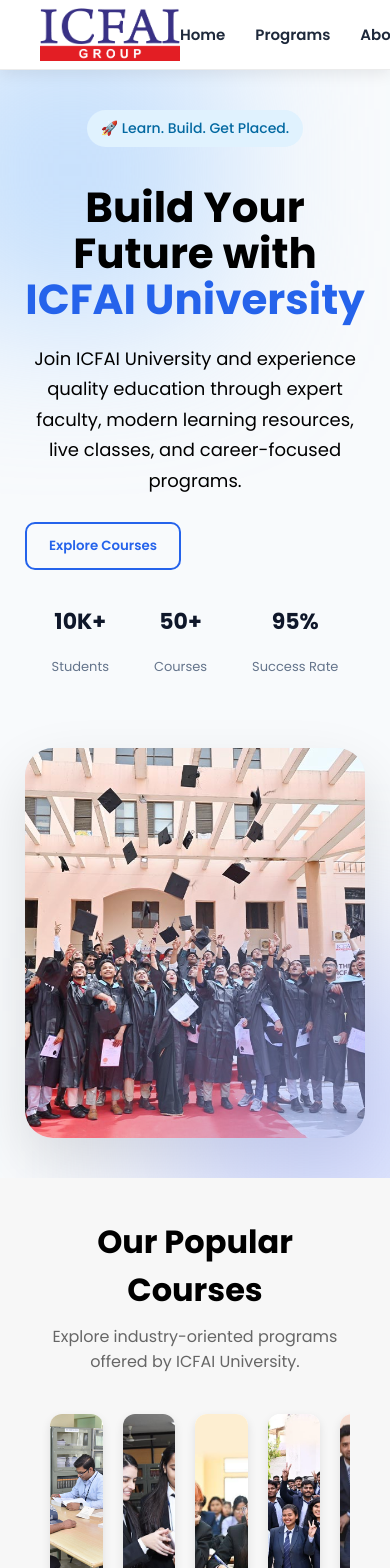
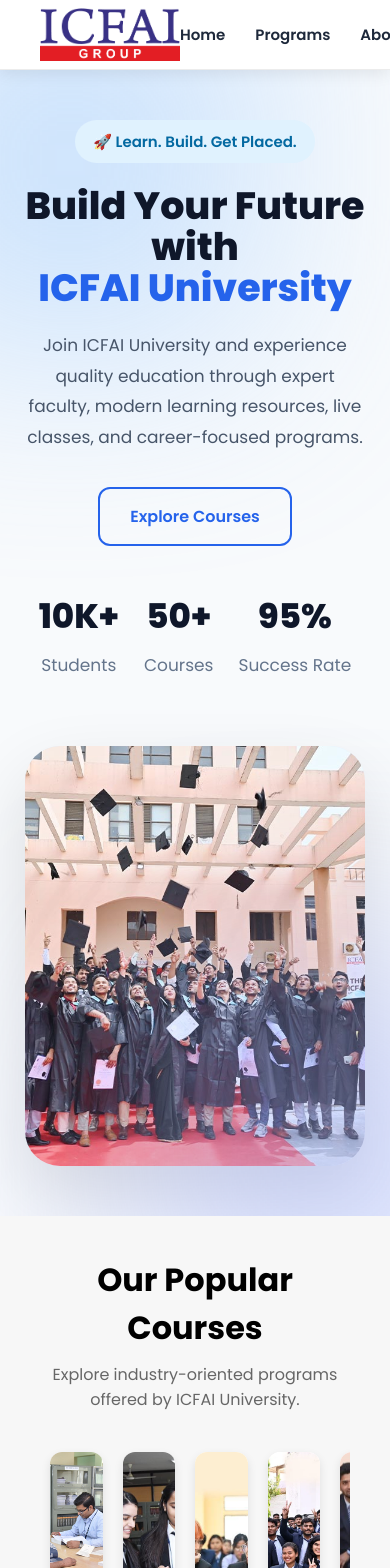
Before and after one commit to yashika-mahawar/lms-frontend, a React (Vite) app: page / in a window 390 px wide. Shown: the top 1568 px of the page. Built offline with nearby package versions, Linux system fonts and the light colour scheme.

Commit message:
fix: css style of section hero in landing page

```diff
--- a/src/components/Hero/Hero.css
+++ b/src/components/Hero/Hero.css
@@ -1,36 +1,44 @@
+/* ================= HERO SECTION ================= */
+
 .hero {
   position: relative;
   display: flex;
   align-items: center;
   justify-content: space-between;
-  gap: 40px; /* dono sections ke beech spacing */
-  padding: 50px 80px;
-  min-height: 80vh; /* pehle 100vh tha */
+  gap: 25px;
+  max-width: 1400px;
+  margin: 0 auto;
+  padding: 70px 60px;
+  min-height: 88vh;
   background: #f8fafc;
   overflow: hidden;
-  font-family: system-ui;
+  font-family: system-ui, sans-serif;
 }
 
-/* ---------------- LEFT ---------------- */
+/* ================= LEFT ================= */
+
 .hero-left {
-  flex: 0 0 52%;
+  flex: 0 0 43%;
   z-index: 2;
 }
 
 .hero-tag {
   display: inline-block;
-  padding: 8px 14px;
+  padding: 10px 18px;
   background: #e0f2fe;
   color: #0369a1;
-  border-radius: 20px;
-  font-weight: 500;
-  font-size: 14px;
-  margin-bottom: 18px;
+  border-radius: 30px;
+  font-size: 15px;
+  font-weight: 600;
+  margin-bottom: 22px;
 }
+
 .hero-left h1 {
-  font-size: 64px;
-  line-height: 1.1;
-  margin: 20px 0;
+  font-size: 72px;
+  line-height: 1.08;
+  font-weight: 800;
+  color: #0f172a;
+  margin-bottom: 22px;
 }
 
 .hero-left h1 span {
@@ -39,173 +47,253 @@
 
 .hero-left p {
   max-width: 560px;
-  margin-top: 18px;
-  font-size: 18px;
-  line-height: 1.7;
+  font-size: 20px;
+  line-height: 1.8;
+  color: #475569;
 }
-/* ---------------- BUTTONS ---------------- */
+
+/* ================= BUTTONS ================= */
+
 .hero-buttons {
-  margin-top: 25px;
   display: flex;
-  gap: 15px;
+  gap: 18px;
+  margin-top: 35px;
 }
 
 .primary-btn {
   background: #2563eb;
   color: white;
-  padding: 12px 22px;
-  border-radius: 10px;
+  padding: 15px 30px;
+  border-radius: 12px;
   border: none;
+  font-size: 16px;
   font-weight: 600;
   cursor: pointer;
-  transition: 0.3s;
+  transition: .3s;
 }
 
 .primary-btn:hover {
   background: #1d4ed8;
-  transform: translateY(-2px);
+  transform: translateY(-3px);
 }
 
 .secondary-btn {
   background: transparent;
+  color: #2563eb;
   border: 2px solid #2563eb;
-  color: #2563eb;
-  padding: 12px 22px;
-  border-radius: 10px;
+  padding: 15px 30px;
+  border-radius: 12px;
+  font-size: 16px;
   font-weight: 600;
   cursor: pointer;
-  transition: 0.3s;
+  transition: .3s;
 }
 
 .secondary-btn:hover {
   background: #eff6ff;
 }
 
-/* ---------------- STATS ---------------- */
+/* ================= STATS ================= */
+
 .hero-stats {
-  margin-top: 35px;
   display: flex;
-  gap: 45px;
+  gap: 55px;
+  margin-top: 45px;
 }
+
 .stat h3 {
-  font-size: 22px;
+  font-size: 34px;
   color: #0f172a;
+  font-weight: 800;
 }
 
 .stat p {
-  font-size: 13px;
+  margin-top: 8px;
+  font-size: 15px;
   color: #64748b;
 }
 
-/* ---------------- RIGHT ---------------- */
+/* ================= RIGHT ================= */
+
 .hero-right {
-  flex: 0 0 48%;
+  flex: 0 0 57%;
   display: flex;
   justify-content: flex-end;
   align-items: center;
 }
 
+/* ================= IMAGE ================= */
+
 .image-wrapper {
-  width: 500px;
-  height: 550px;
-  border-radius: 28px;
+  width: 760px;
+  height: 670px;
+  border-radius: 35px;
   overflow: hidden;
   background: linear-gradient(135deg, #dbeafe, #eff6ff);
-  box-shadow: 0 25px 60px rgba(0, 0, 0, 0.12);
+  box-shadow: 0 30px 70px rgba(0, 0, 0, 0.12);
 }
+
 .image-wrapper img {
   width: 100%;
   height: 100%;
   object-fit: cover;
+  transition: .4s;
 }
 
-/* ---------------- FLOATING CARDS ---------------- */
+.image-wrapper:hover img {
+  transform: scale(1.03);
+}
+
+/* ================= FLOATING CARDS ================= */
+
 .floating-card {
   position: absolute;
   background: white;
-  padding: 10px 14px;
-  border-radius: 12px;
-  box-shadow: 0 10px 25px rgba(0, 0, 0, 0.08);
-  font-size: 13px;
-  font-weight: 500;
+  padding: 12px 16px;
+  border-radius: 14px;
+  box-shadow: 0 12px 25px rgba(0,0,0,.08);
+  font-size: 14px;
+  font-weight: 600;
   animation: float 3s ease-in-out infinite;
 }
 
-.card1 {
-  top: 10%;
-  left: 5%;
+.card1{
+  top:8%;
+  left:-20px;
 }
 
-.card2 {
-  bottom: 15%;
-  left: 0;
+.card2{
+  bottom:10%;
+  left:-20px;
 }
 
-.card3 {
-  top: 40%;
-  right: -10%;
+.card3{
+  top:45%;
+  right:-20px;
 }
 
-/* ---------------- BACKGROUND BLUR BLOBS ---------------- */
-.blob {
-  position: absolute;
-  width: 300px;
-  height: 300px;
-  filter: blur(80px);
-  z-index: 0;
-  opacity: 0.5;
+/* ================= BLOBS ================= */
+
+.blob{
+  position:absolute;
+  width:380px;
+  height:380px;
+  filter:blur(110px);
+  opacity:.45;
+  z-index:0;
 }
 
-.blob1 {
-  background: #93c5fd;
-  top: -50px;
-  left: -80px;
+.blob1{
+  background:#93c5fd;
+  top:-100px;
+  left:-120px;
 }
 
-.blob2 {
-  background: #a5b4fc;
-  bottom: -80px;
-  right: -80px;
+.blob2{
+  background:#a5b4fc;
+  bottom:-120px;
+  right:-120px;
 }
 
-/* ---------------- ANIMATION ---------------- */
+/* ================= ANIMATION ================= */
+
 @keyframes float {
-  0% {
-    transform: translateY(0px);
-  }
-  50% {
-    transform: translateY(-10px);
-  }
-  100% {
-    transform: translateY(0px);
-  }
+
+0%{
+transform:translateY(0);
 }
 
-/* ---------------- RESPONSIVE ---------------- */
-@media (max-width: 900px) {
-  .hero {
-    flex-direction: column;
-    text-align: center;
-    padding: 40px 25px;
-    min-height: auto;
+50%{
+transform:translateY(-10px);
+}
+
+100%{
+transform:translateY(0);
+}
+
+}
+
+/* ================= RESPONSIVE ================= */
+
+@media (max-width:1200px){
+
+.hero{
+padding:60px 40px;
+}
+
+.hero-left h1{
+font-size:58px;
+}
+
+.image-wrapper{
+width:620px;
+height:560px;
+}
+
+}
+
+@media (max-width:992px){
+
+.hero{
+flex-direction:column;
+text-align:center;
+padding:50px 25px;
+min-height:auto;
 }
 
 .hero-left,
-  .hero-right {
-    flex: 1;
+.hero-right{
+flex:1;
 }
 
-  .hero-left h1 {
-    font-size: 42px;
+.hero-left h1{
+font-size:48px;
 }
 
-  .image-wrapper {
-    width: 340px;
-    height: 390px;
-    margin-top: 30px;
+.hero-left p{
+max-width:100%;
 }
 
-  .hero-stats {
-    justify-content: center;
+.hero-buttons,
+.hero-stats{
+justify-content:center;
 }
+
+.hero-right{
+margin-top:40px;
 }
+
+.image-wrapper{
+width:420px;
+height:500px;
+}
+
+.card1,
+.card2,
+.card3{
+display:none;
+}
+
+}
+
+@media (max-width:576px){
+
+.hero-left h1{
+font-size:38px;
+}
+
+.hero-left p{
+font-size:17px;
+}
+
+.image-wrapper{
+width:100%;
+height:420px;
+}
+
+.hero-stats{
+gap:25px;
+flex-wrap:wrap;
+}
+
+}
```
Lines whose indentation alone changed are shown as unchanged.
